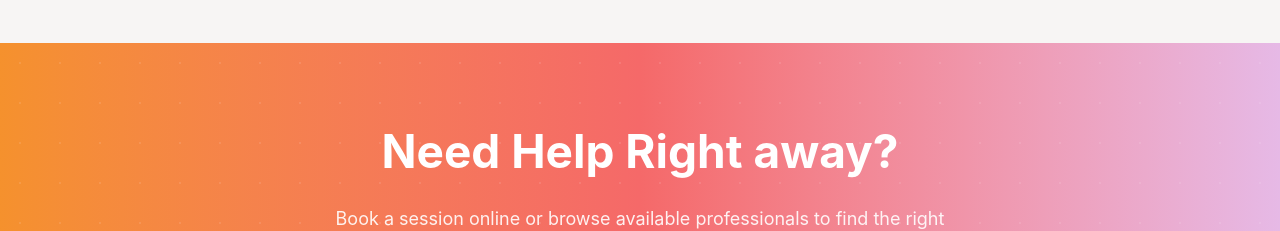
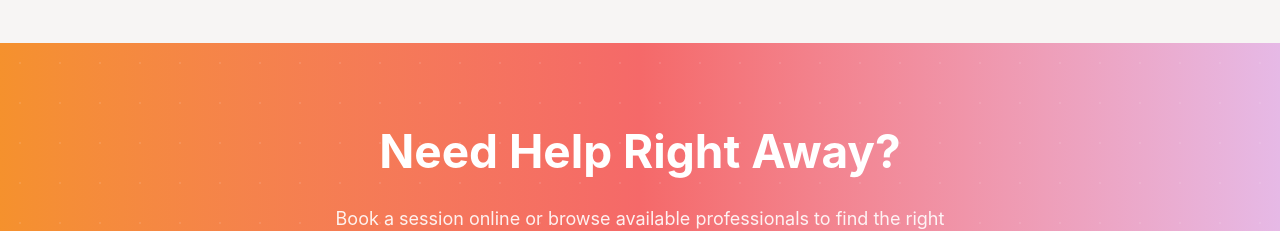
Before and after one commit to HyphenKonnect/front-end, a Next.js app: page /contact in a window 1280 px wide. Shown: the part 1360-1591 px from the top of the page. Built offline with nearby package versions, Linux system fonts and the light colour scheme; no server answers.

Commit message:
push amster

```diff
--- a/src/app/contact/page.tsx
+++ b/src/app/contact/page.tsx
@@ -214,7 +214,7 @@ export default function ContactPage() {
       </section>
 
       <GradientCta
-        title="Need Help Right away?"
+        title="Need Help Right Away?"
         description="Book a session online or browse available professionals to find the right kind of support."
         primaryHref="/booking"
         primaryLabel="Book a Session"
```
